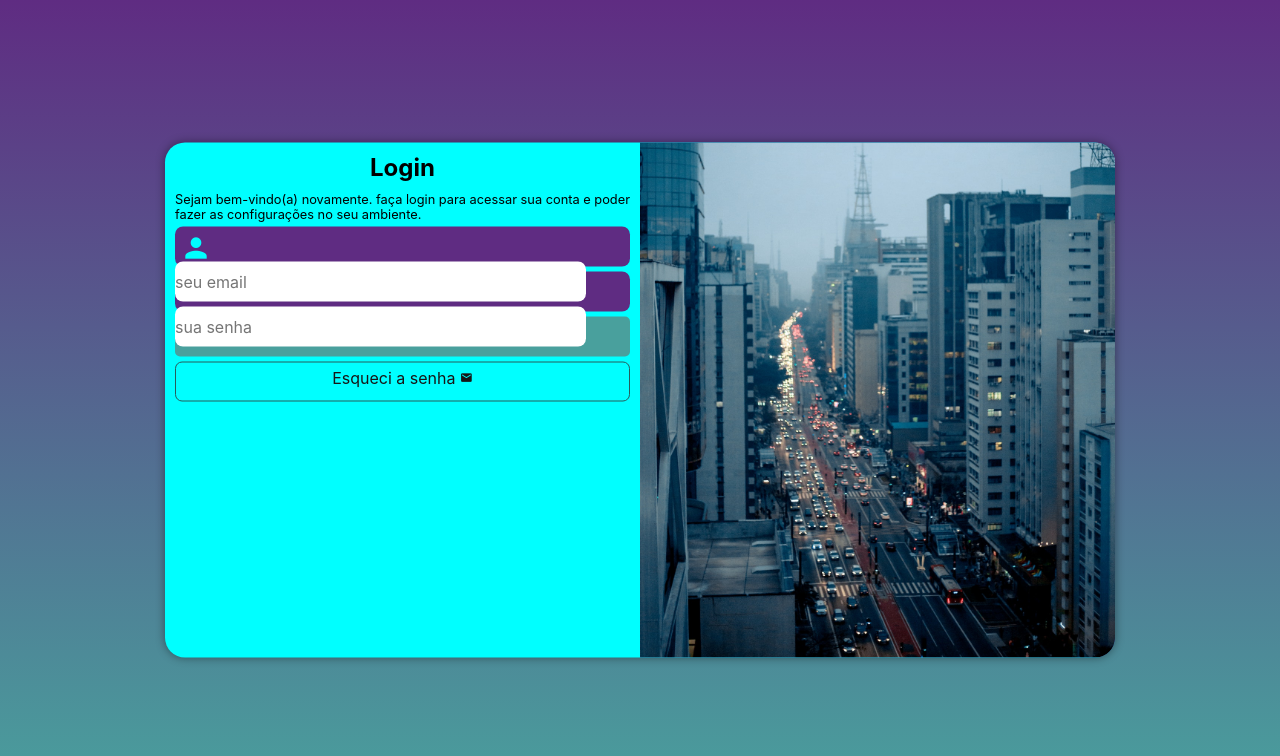
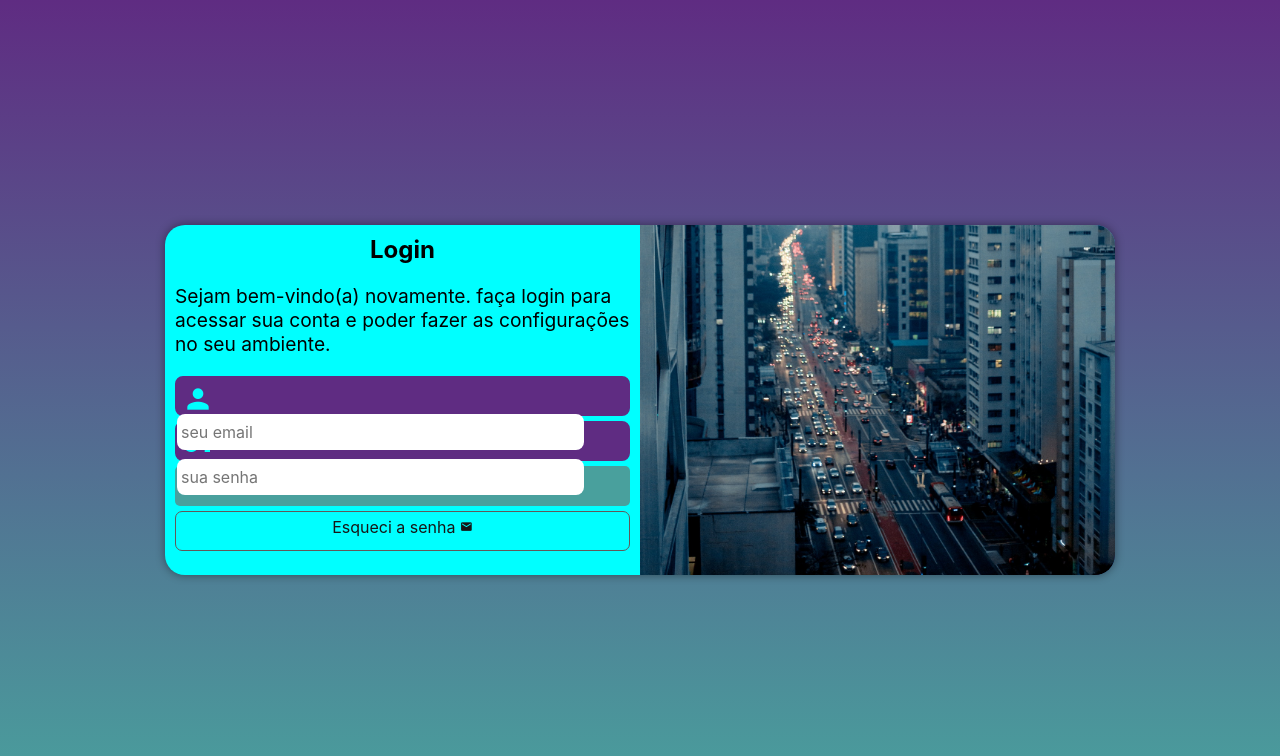
Before and after one commit to Renan076/Projeto-login, a plain HTML site: page index.html in a window 1280 px wide. Drawn offline with Linux system fonts and the light colour scheme.

Commit message:
projeto finalizado

```diff
--- a/estilos/midia-query.css
+++ b/estilos/midia-query.css
@@ -2,12 +2,14 @@
 
 @media screen and
 (min-width: 768px) and (max-width: 992px) {
+
     body {
         background-image: linear-gradient(to top, #49a09d, #5f2c82);
     }
 
     section#login {
      width: 80vw;
+     height: 295px;
     }
     section#login > div#imagen {
         float: left;
@@ -25,6 +27,7 @@
     }
     section#login {
         width: 950px;
+        height: 350px;
     }
     section#login > div#imagen {
      float: right;
@@ -35,4 +38,8 @@
         float: left;
         width: 50%;
     }
+    div#formulario > p {
+        font-size: 1.2em;
+        margin: 20px 0px;
+    }
 }
--- a/estilos/style.css
+++ b/estilos/style.css
@@ -64,6 +64,7 @@ form > div#campo  {
   height: 40px;
   border-radius: 8px;
   margin: 5px 0px;
+  border: 2px solid #5f2c82;
 }
 div#campo label {
  display: none;
@@ -80,10 +81,11 @@ div#campo > input {
   background-color: rgb(255, 255, 255);
   font-size: 1em;
   width: calc(100% - 44px);
-  transform: translatey(-7px);
+  transform: translatey(-6px);
   height: 100%;
   border: 0px;
   border-radius: 8px;
+  padding: 4px;
 }
 
 form > input[type=submit] {
@@ -97,6 +99,13 @@ form > input[type=submit] {
   border-radius: 5px;
   cursor: pointer;
 }
+
+div#campo > input:focus-within {
+  background-color: antiquewhite;
+  border: none;
+}
+
+
 form > input[type=submit]:hover {
   background-color: #163f3e;
 }
@@ -110,7 +119,7 @@ form > a.botao {
   padding-top: 5px;
   background-color: aqua;
   color: #161616;
-  border: 1px solid #265c5b;
+  border: 1px solid #615959;
   border-radius: 7px;
   text-decoration: none;
 }
```
